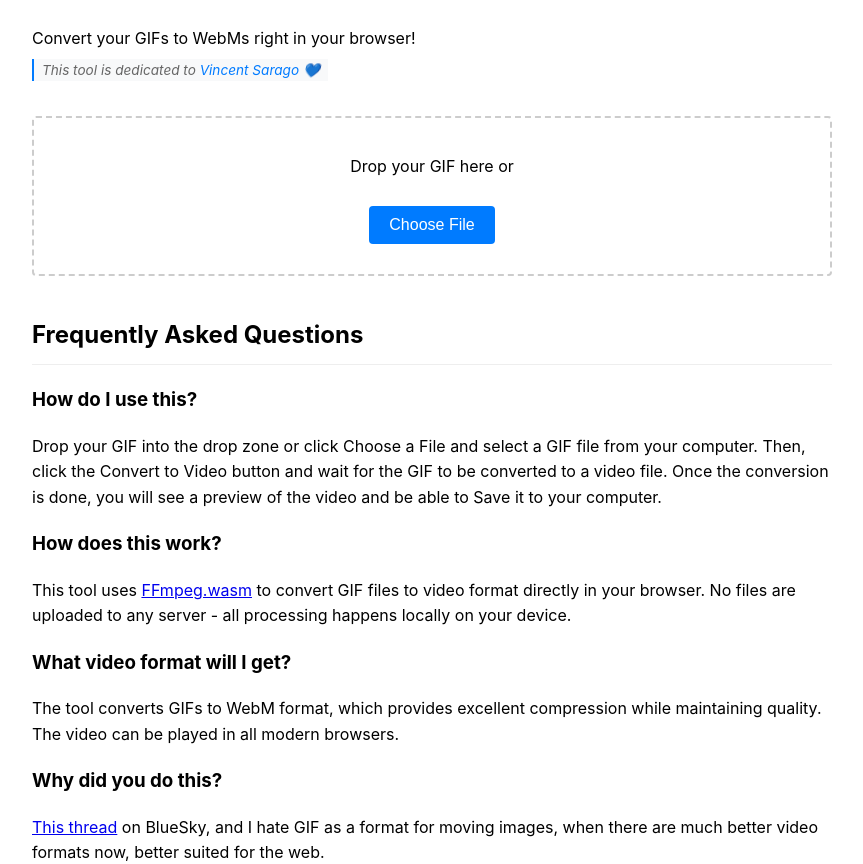
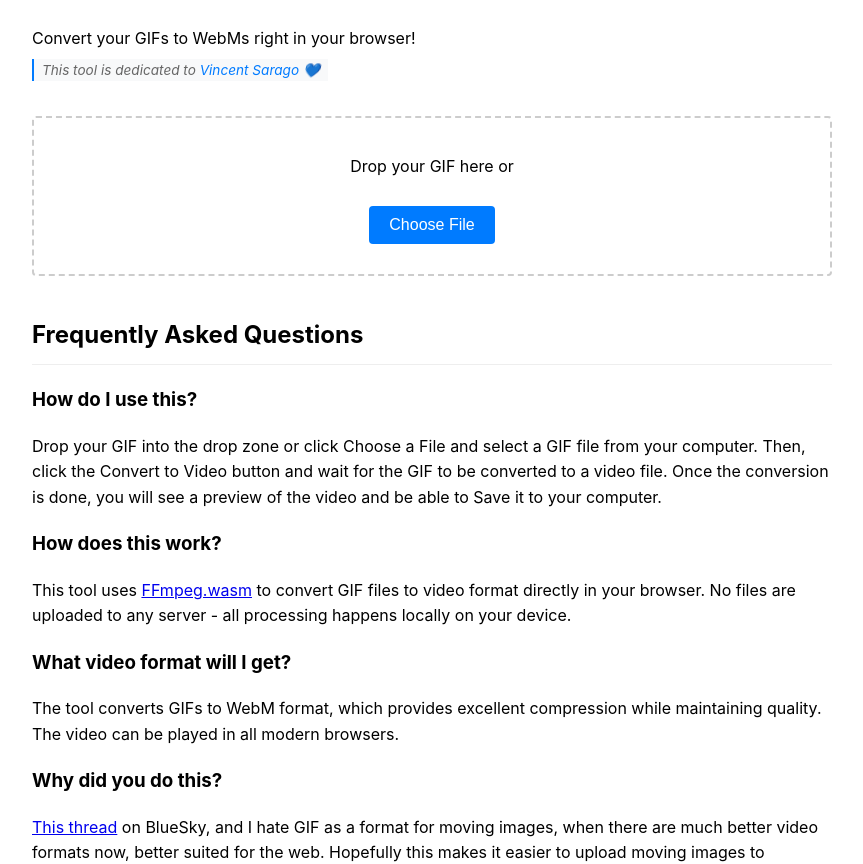
Before and after one commit to batpad/gif-to-video, a plain HTML site: page index.html in a window 1280 px wide. Shown: the part 88-952 px from the top of the page, without its empty margins (208-1071 px from the left). Drawn offline with Linux system fonts and the light colour scheme.

Commit message:
minor, faq text

```diff
--- a/index.html
+++ b/index.html
@@ -160,7 +160,7 @@
         <p>The tool converts GIFs to WebM format, which provides excellent compression while maintaining quality. The video can be played in all modern browsers.</p>
 
         <h3>Why did you do this?</h3>
-        <p><a href="https://bsky.app/profile/giswqs.bsky.social/post/3lbfdbv5xrs2a" target="_blank">This thread</a> on BlueSky, and I hate GIF as a format for moving images, when there are much better video formats now, better suited for the web.</p>
+        <p><a href="https://bsky.app/profile/giswqs.bsky.social/post/3lbfdbv5xrs2a" target="_blank">This thread</a> on BlueSky, and I hate GIF as a format for moving images, when there are much better video formats now, better suited for the web. Hopefully this makes it easier to upload moving images to BlueSky.</p>
 
         <h3>Is the code open source? Where can I file bug reports?</h3>
         <p>Yes, the code is open source and available on <a href="https://github.com/batpad/gif-to-video" target="_blank">GitHub</a>. Please file any issues or feature requests there.</p>
```
